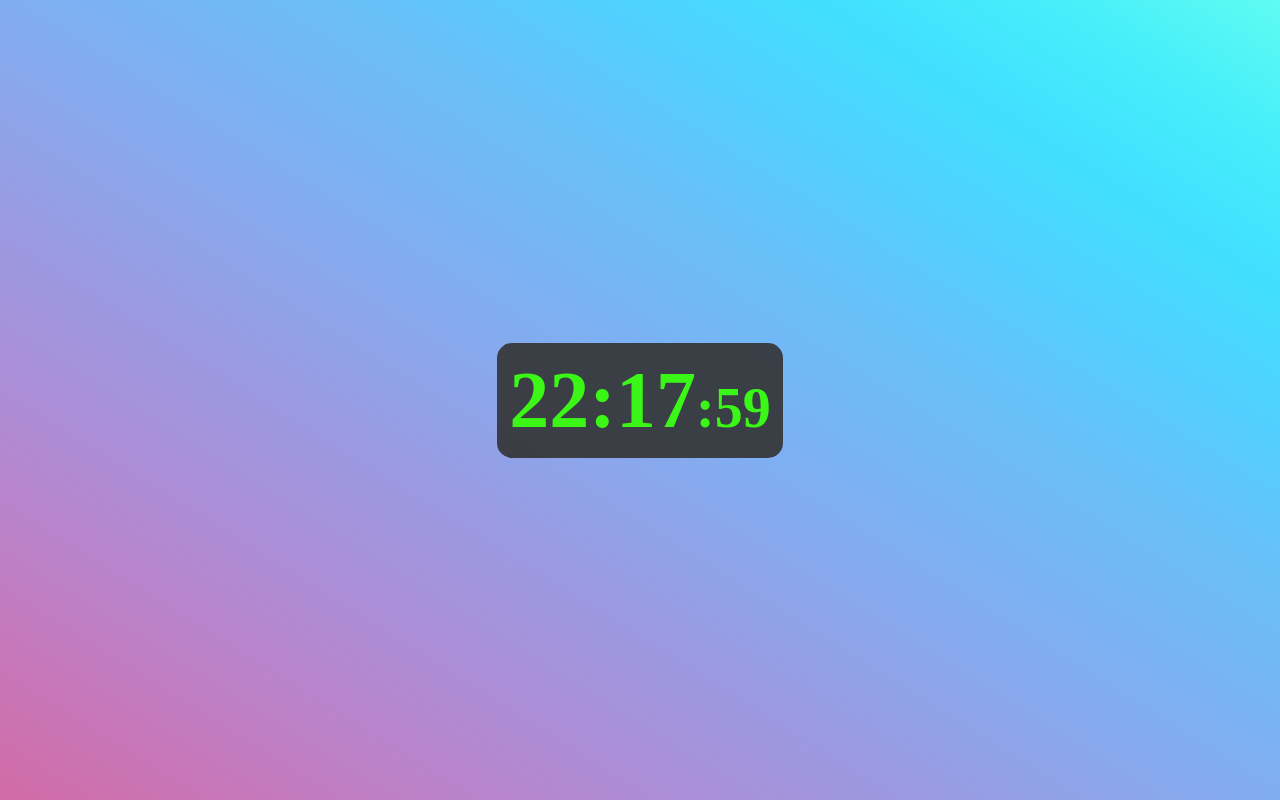
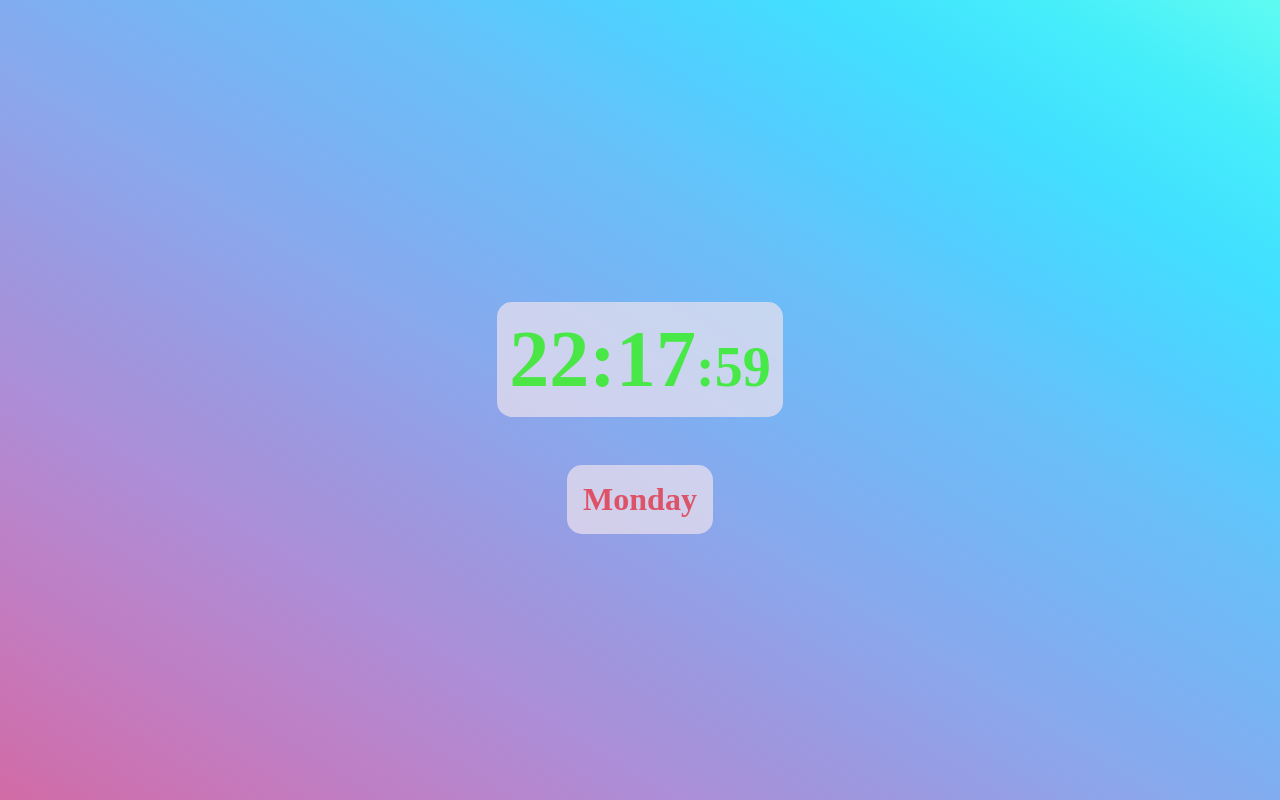
Before and after one commit to ShawenHarker/Digital-clock, a plain HTML site: page index.html in a window 1280 px wide. Drawn offline with Linux system fonts and the light colour scheme.

Commit message:
Added the day of the week to the clock.

```diff
--- a/index.html
+++ b/index.html
@@ -10,13 +10,17 @@
 
 			<!--Link tags-->
 			<link rel="stylesheet" href="./style.css">
+
+
 		</head>
 		<body>
 			<div class="clock">
 				<h2>
 					<span class="clock-time"></span><span class="clock-time-seconds"></span>
 				</h2>
+				<h2 class="day-of-the-week">Friday</h2>
 			</div>
-			<script src="./script.js"></script>
+			<!--Javascript links-->
+			<script src="./main.js" type="text/javascript"></script>
 		</body>
 	</html>
--- a/script.js
+++ b/main.js
@@ -1,19 +1,19 @@
-let getTimeParts = () => {
+let getParts = () => {
 	const now = new Date();
 
 	return {
 		hour: now.getHours(),
 		minute: now.getMinutes(),
-		second: now.getSeconds()
+		second: now.getSeconds(),
+		day: now.getDay(),
 	};
 }
 
 const digitalClockTime = () => {
-	let clock = document.querySelector(".clock");
 	let timeHoursMinutes = document.querySelector(".clock-time");
 	let timeSeconds = document.querySelector(".clock-time-seconds");
 
-	const timeParts = getTimeParts();
+	const timeParts = getParts();
 	const minutesFormatted = timeParts.minute.toString().padStart(2, "0");
 	const secondsFormatted = timeParts.second.toString().padStart(2, "0");
 
@@ -23,9 +23,17 @@ const digitalClockTime = () => {
 	timeSeconds.textContent = secondsOFTimeFormatted;
 }
 
+const digitalClockDate = () => {
+	const dayOfTheWeek = document.querySelector(".day-of-the-week");
+
+	const dateParts = getParts();
+	const weekday = ["Sunday","Monday","Tuesday","Wednesday","Thursday","Friday","Saturday"];
+	dayOfTheWeek.textContent = weekday[dateParts.day];
+}
+
 const start = () => {
 	digitalClockTime();
-
+	digitalClockDate();
 	setInterval(() => {
 		digitalClockTime();
 	}, 500);
--- a/style.css
+++ b/style.css
@@ -9,17 +9,19 @@
 	height: 100vh;
 	width: 100%;
 	display: flex;
+	flex-direction: column;
 	justify-content: center;
 	align-items: center;
 }
 
 h2 {
-	background-color: #333;
-	opacity: 0.9;
+	background-color: #eee3ee;
+	opacity: 0.7;
 	border-radius: 15px;
 	color: #33FF00;
 	font-weight: 900;
 	padding: .5em;
+	margin-top: 1.5em;
 }
 
 h2 > .clock-time {
@@ -33,3 +35,8 @@ h2 > .clock-time-seconds {
 h2 > .clock-time-milliseconds {
 	font-size: 2.5rem;
 }
+
+.day-of-the-week {
+	color: #FF3131;
+	font-size: 2rem;
+}
```
Also changed, not shown: dateAndTimeParts.js (added), time.js (added).
